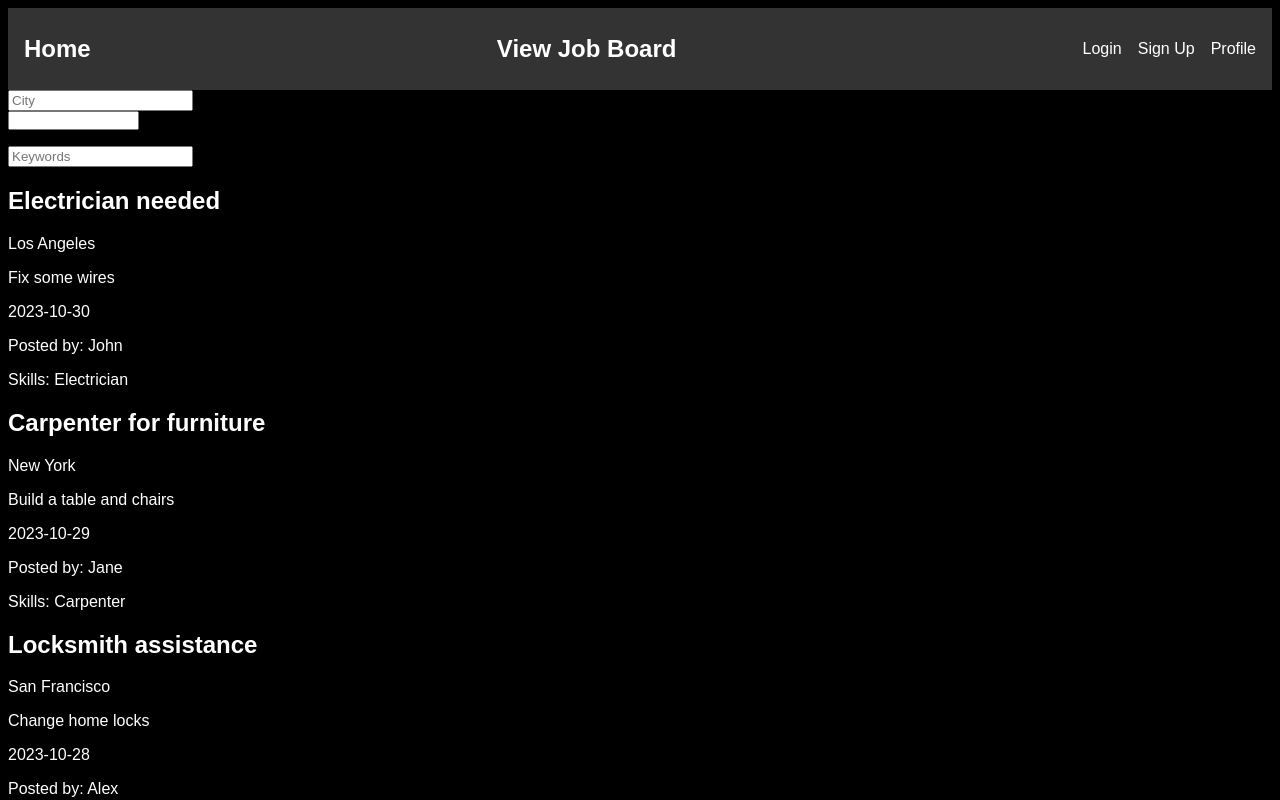
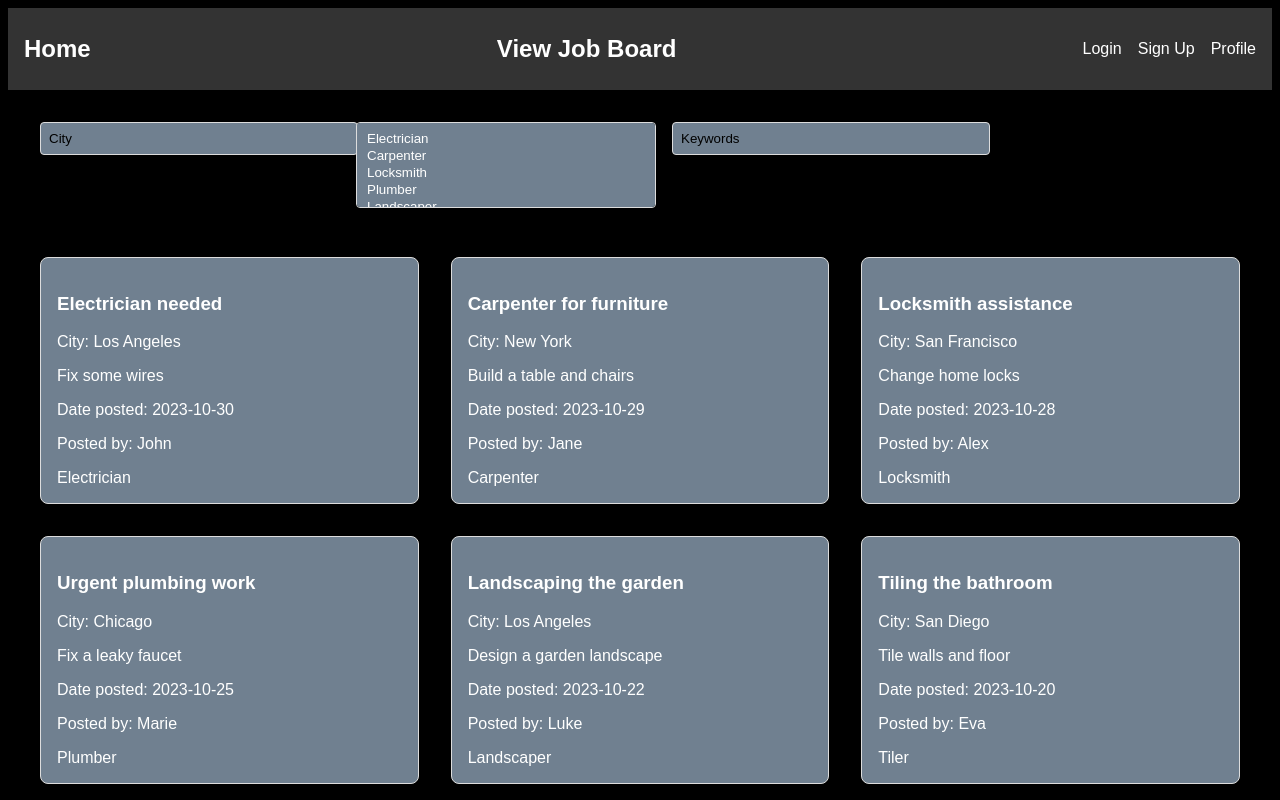
Before and after one commit to caelinp/EasyTrade, a Next.js app: page /view-jobs in a window 1280 px wide. Shown: the top 800 px of the page. Built offline with nearby package versions, Linux system fonts and the light colour scheme.

Commit message:
added basic view jobs page

```diff
--- /dev/null
+++ b/pages/view-jobs.module.css
@@ -0,0 +1,75 @@
+/* styles/view-jobs.module.css */
+
+.container {
+    padding: 2rem;
+    max-width: 1200px;
+    margin: 0 auto;
+  }
+
+  .filters {
+    display: flex;
+    gap: 1rem;
+    margin-bottom: 2rem;
+    flex-wrap: wrap;
+  }
+
+  .filter {
+    flex: 1;
+    max-width: 300px;
+    margin-bottom: 1rem;
+  }
+
+  .filter input, .filter select {
+    width: 100%;
+    padding: 0.5rem;
+    border: 1px solid #ddd;
+    border-radius: 4px;
+    background-color: slategrey;
+    color: white;
+  }
+
+  .jobs {
+    display: grid;
+    gap: 2rem;
+    grid-template-columns: repeat(auto-fill, minmax(300px, 1fr));
+  }
+
+  .jobCard {
+    padding: 1rem;
+    border: 1px solid #ddd;
+    border-radius: 8px;
+    transition: box-shadow 0.3s ease;
+    background-color: slategrey;
+  }
+
+  .jobCard:hover {
+    box-shadow: 0px 4px 20px rgba(0, 0, 0, 0.05);
+  }
+
+  .job-title, .job-city, .job-description, .job-date, .job-poster {
+    margin-bottom: 0.8rem;
+  }
+
+  .job-skills {
+    display: flex;
+    gap: 0.5rem;
+    flex-wrap: wrap;
+  }
+
+  .skill-item {
+    padding: 0.3rem 0.5rem;
+    border: 1px solid #ddd;
+    border-radius: 4px;
+    background-color: #f8f8f8;
+  }
+
+  .filter input::placeholder {
+    color: black;  /* Change this to the desired color */
+  }
+
+  /* For select placeholders (might not work on all browsers since <select> doesn't natively support placeholders) */
+  .filter select::placeholder {
+    color: black;  /* Change this to the desired color */
+  }
+
+  /* You can add additional styling and tweaks to match your branding and preference. */
--- a/pages/view-jobs.tsx
+++ b/pages/view-jobs.tsx
@@ -1,9 +1,11 @@
 // pages/view-jobs.tsx
 import React, { useState, useEffect } from 'react';
+import styles from './view-jobs.module.css';
+
 
 const PROFESSIONS = ['Electrician', 'Carpenter', 'Locksmith', 'Plumber', 'Landscaper', 'Tiler', 'HVAC Technician', 'Painter', 'Flooring Specialist', 'Roofer'];
 
-const JOBS = [
+const FAKE_JOBS = [
   { id: 1, title: 'Electrician needed', city: 'Los Angeles', description: 'Fix some wires', datePosted: '2023-10-30', posterFirstName: 'John', skills: ['Electrician'] },
   { id: 2, title: 'Carpenter for furniture', city: 'New York', description: 'Build a table and chairs', datePosted: '2023-10-29', posterFirstName: 'Jane', skills: ['Carpenter'] },
   { id: 3, title: 'Locksmith assistance', city: 'San Francisco', description: 'Change home locks', datePosted: '2023-10-28', posterFirstName: 'Alex', skills: ['Locksmith'] },
@@ -16,59 +18,57 @@ const JOBS = [
   { id: 10, title: 'Roofing repair', city: 'Denver', description: 'Fix a leak in the roof', datePosted: '2023-10-05', posterFirstName: 'Tom', skills: ['Roofer'] }
 ];
 
+const ViewJobs = () => {
+  const [cityFilter, setCityFilter] = useState('');
+  const [skillFilter, setSkillFilter] = useState([]);
+  const [keywordFilter, setKeywordFilter] = useState('');
 
-const ViewJobsPage = () => {
-  const [filters, setFilters] = useState({ city: '', skills: [], keywords: '' });
-  const [filteredJobs, setFilteredJobs] = useState(JOBS);
-  const [selectedSkills, setSelectedSkills] = useState<string[]>([]);
-
-  useEffect(() => {
-    const results = JOBS.filter(job =>
-      job.city.includes(filters.city) &&
-      (selectedSkills.length === 0 || selectedSkills.some(skill => job.skills.includes(skill))) &&
-      (job.title.includes(filters.keywords) || job.description.includes(filters.keywords))
+  const filteredJobs = FAKE_JOBS.filter(job => {
+    return (
+      job.city.includes(cityFilter) &&
+      skillFilter.every(skill => job.skills.includes(skill)) &&
+      (job.title.includes(keywordFilter) || job.description.includes(keywordFilter))
     );
-    setFilteredJobs(results);
-  }, [filters, selectedSkills]);
+  });
 
   return (
-    <div>
-      <div>
-        <input placeholder="City" onChange={(e) => setFilters(prev => ({ ...prev, city: e.target.value }))} />
-
-        <div>
-          <select
-            onChange={(e) => {
-              if (!selectedSkills.includes(e.target.value)) {
-                setSelectedSkills([...selectedSkills, e.target.value]);
-              }
-            }}>
-            {PROFESSIONS.map(skill => (
-              <option key={skill} value={skill}>{skill}</option>
-            ))}
+    <div className={styles.container}>
+      <div className={styles.filters}>
+        <div className={styles.filter}>
+          <input
+            type="text"
+            placeholder="City"
+            value={cityFilter}
+            onChange={e => setCityFilter(e.target.value)}
+          />
+        </div>
+        <div className={styles.filter}>
+          <select multiple value={skillFilter} onChange={e => setSkillFilter([...e.target.options].filter(o => o.selected).map(o => o.value))}>
+            {PROFESSIONS.map(skill => <option key={skill} value={skill}>{skill}</option>)}
           </select>
-          <ul>
-            {selectedSkills.map(skill => (
-              <li key={skill}>
-                {skill}
-                <button onClick={() => setSelectedSkills(prev => prev.filter(s => s !== skill))}>X</button>
-              </li>
-            ))}
-          </ul>
         </div>
-
-        <input placeholder="Keywords" onChange={(e) => setFilters(prev => ({ ...prev, keywords: e.target.value }))} />
+        <div className={styles.filter}>
+          <input
+            type="text"
+            placeholder="Keywords"
+            value={keywordFilter}
+            onChange={e => setKeywordFilter(e.target.value)}
+          />
+        </div>
       </div>
-
-      <div>
+      <div className={styles.jobs}>
         {filteredJobs.map(job => (
-          <div key={job.id}>
-            <h2>{job.title}</h2>
-            <p>{job.city}</p>
-            <p>{job.description}</p>
-            <p>{job.datePosted}</p>
-            <p>Posted by: {job.posterFirstName}</p>
-            <p>Skills: {job.skills.join(', ')}</p>
+          <div key={job.id} className={styles.jobCard}>
+            <h3 className={styles.jobTitle}>{job.title}</h3>
+            <p className={styles.jobCity}>City: {job.city}</p>
+            <p className={styles.jobDescription}>{job.description}</p>
+            <p className={styles.jobDate}>Date posted: {job.datePosted}</p>
+            <p className={styles.jobPoster}>Posted by: {job.posterFirstName}</p>
+            <div className={styles.jobSkills}>
+              {job.skills.map(skill => (
+                <span key={skill} className={styles.skillItem}>{skill}</span>
+              ))}
+            </div>
           </div>
         ))}
       </div>
@@ -76,4 +76,4 @@ const ViewJobsPage = () => {
   );
 };
 
-export default ViewJobsPage;
+export default ViewJobs;
```
